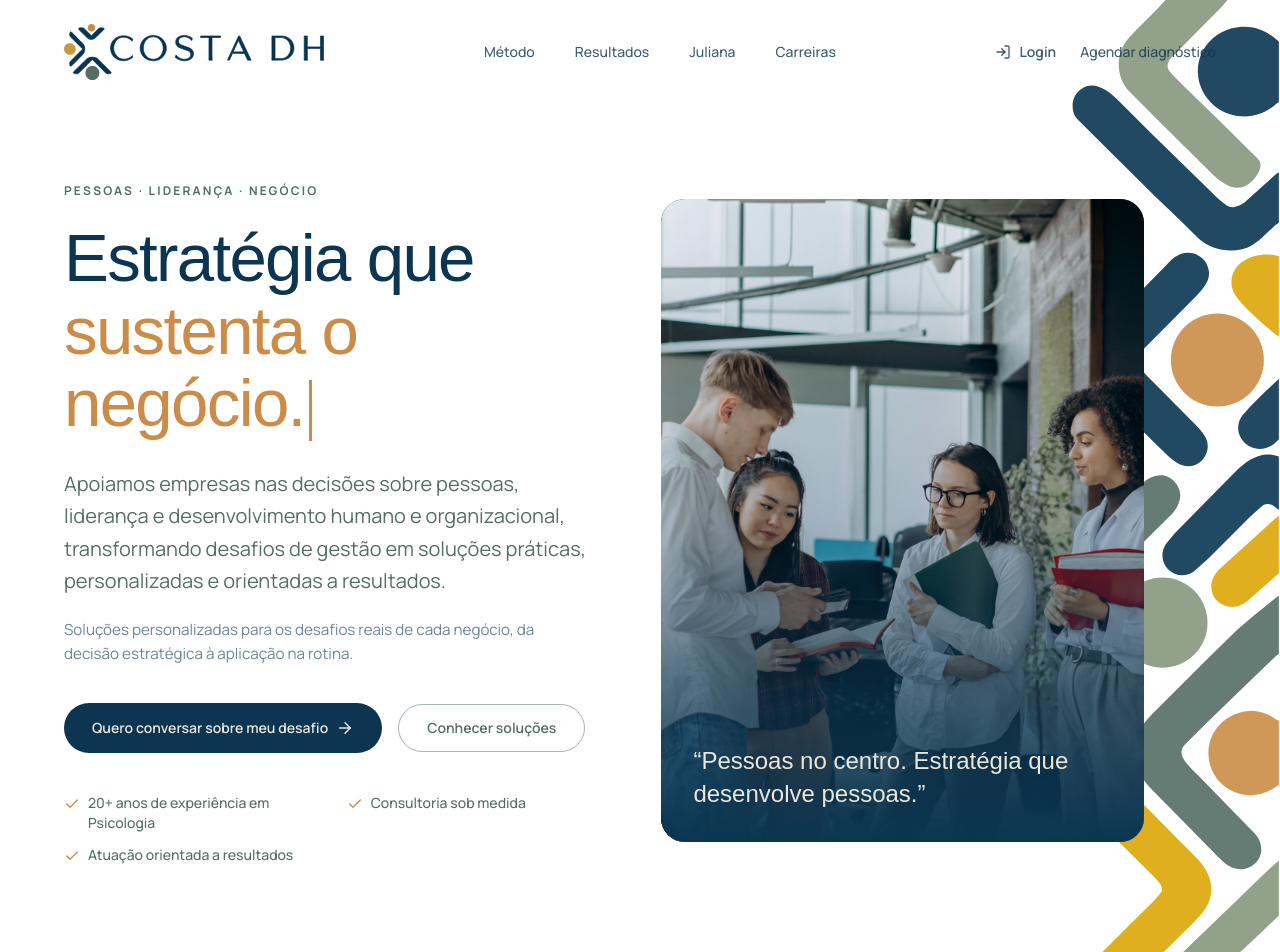
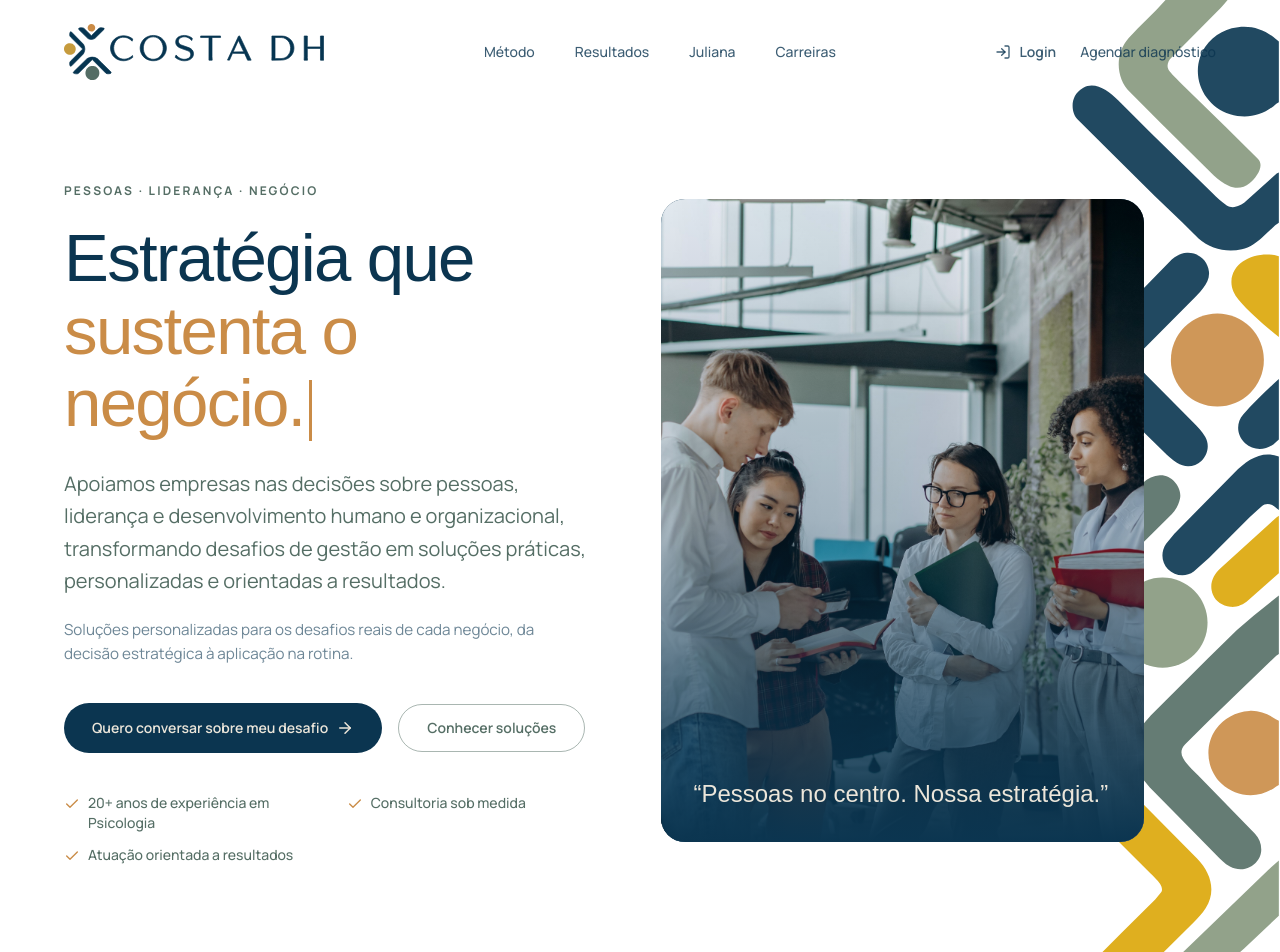
Before and after one commit to iamfabiuu/site_Juliana, a Next.js app in the folder frontend/: page / in a window 1280 px wide. Shown: the top 952 px of the page. Built offline with nearby package versions, Linux system fonts and the light colour scheme; a web font is replaced by a local one.

Commit message:
Ajuste no Texto do Header

```diff
--- a/frontend/app/(site)/page.tsx
+++ b/frontend/app/(site)/page.tsx
@@ -252,8 +252,7 @@ export default function Home() {
                             />
                             <div className="absolute inset-0 bg-gradient-to-t from-azul via-azul/25 to-transparent" />
                             <p className="absolute bottom-8 left-8 right-8 font-display text-2xl leading-snug text-off">
-                                “Pessoas no centro. Estratégia que desenvolve
-                                pessoas.”
+                                “Pessoas no centro. Nossa estratégia.”
                             </p>
                         </div>
                     </Reveal>
```
